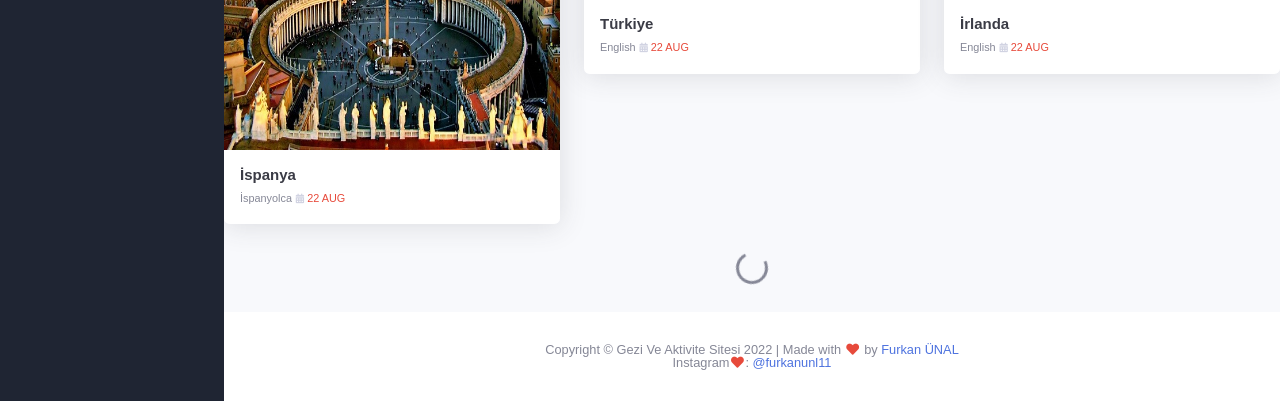
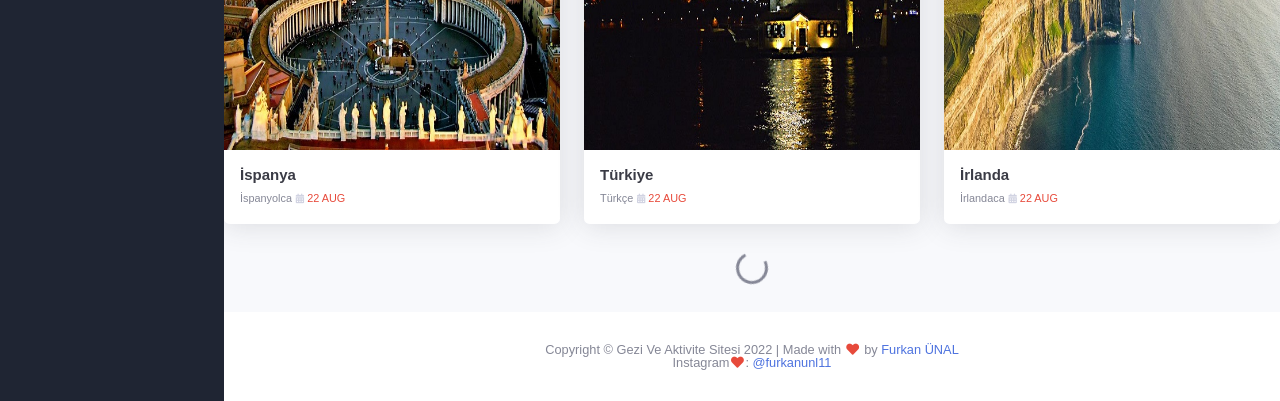
Before and after one commit to furkanunl11/GeziGrubuAktiviteSitesi, a Django app: page /geziler in a window 1280 px wide. Shown: the part 1396-1797 px from the top of the page. Run offline with Django 4.2, Linux system fonts and the light colour scheme; some libraries are stand-ins or nearby versions; some web fonts are replaced.

Commit message:
update country photos

```diff
--- a/geziapp/geziapp/geziler/templates/geziler.html
+++ b/geziapp/geziapp/geziler/templates/geziler.html
@@ -563,18 +563,18 @@
                       class="position-absolute bg-white shadow-sm rounded text-center p-2 m-2 love-box"
                     >
                       <h6 class="text-gray-900 mb-0 font-weight-bold">
-                        <i class="fas fa-heart text-danger"></i> 20%
+                        <i class="fas fa-heart text-danger"></i> 100%
                       </h6>
                       <small class="text-muted">69,123</small>
                     </div>
-                    <img src="img/m3.jpg" class="card-img-top" alt="..." />
+                    <img src="{% static 'img/turkiye.jpg' %}" class="card-img-top" alt="..." />
                   </div>
                   <div class="card-body p-3">
                     <h5 class="card-title text-gray-900 mb-1">
                       Türkiye
                     </h5>
                     <p class="card-text">
-                      <small class="text-muted">English</small>
+                      <small class="text-muted">Türkçe</small>
                       <small class="text-danger"
                         ><i class="fas fa-calendar-alt fa-sm text-gray-400"></i>
                         22 AUG</small
@@ -596,14 +596,14 @@
                       </h6>
                       <small class="text-muted">23,421</small>
                     </div>
-                    <img src="img/m1.jpg" class="card-img-top" alt="..." />
+                    <img src="{% static '/img/irlanda.jpg' %}" class="card-img-top" alt="..." />
                   </div>
                   <div class="card-body p-3">
                     <h5 class="card-title text-gray-900 mb-1">
                       İrlanda
                     </h5>
                     <p class="card-text">
-                      <small class="text-muted">English</small>
+                      <small class="text-muted">İrlandaca</small>
                       <small class="text-danger"
                         ><i class="fas fa-calendar-alt fa-sm text-gray-400"></i>
                         22 AUG</small
```
Also changed, not shown: geziapp/geziapp/static/img/irlanda.jpg (added), geziapp/geziapp/static/img/turkiye.jpg (added).
